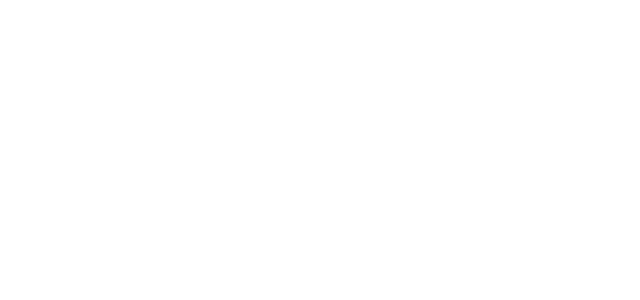
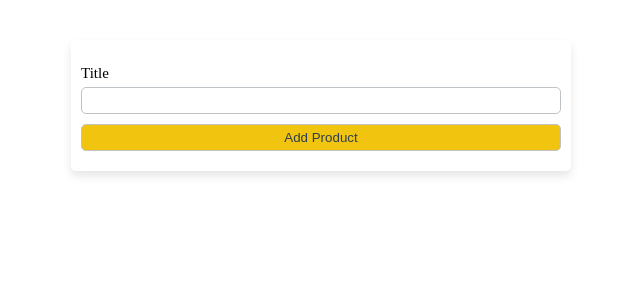
Before and after one commit to allmightdude/OnlineShop-Admin-Frontend, a Nuxt app: page /category in a window 1280 px wide. Before the commit this address had no page. Shown: the top 300 px of the page, without its empty margins (319-959 px from the left). Built offline with nearby package versions, Linux system fonts and the light colour scheme.

Commit message:
Post-API add category

```diff
--- a/components/ProductForm.vue
+++ b/components/ProductForm.vue
@@ -37,7 +37,7 @@
 
     <div class="form__control">
       <label for="description">Description</label>
-      <textarea id="description" rows="5"></textarea>
+      <textarea id="description" rows="5" v-model="description"></textarea>
     </div>
 
     <!-- Photo  -->
--- a/components/ProductItem.vue
+++ b/components/ProductItem.vue
@@ -3,7 +3,7 @@
     <base-card>
       <!-- product image -->
       <a href="#" class="product__image">
-        <img src="../static/img/amazonImg.jpg" alt="" />
+        <img :src="product.photo" alt="" />
       </a>
 
       <div class="pd-1">
--- /dev/null
+++ b/pages/category.vue
@@ -0,0 +1,48 @@
+<template>
+  <main class="main-auto">
+    <form class="form mt-2" @submit.prevent="addCategory">
+      <div class="form__control">
+        <label for="title">Title</label>
+        <input type="text" class="form__input" v-model="title" />
+      </div>
+
+      <div class="form__control">
+        <base-button v-if="!isLoading" class="addProduct" mode="orange">
+          <span>Add Product</span>
+        </base-button>
+
+        <div v-else class="loader">
+          <img src="../static/img/loader.gif" alt="" />
+        </div>
+      </div>
+    </form>
+  </main>
+</template>
+
+<script>
+export default {
+  data() {
+    return {
+      title: "",
+      isLoading: false,
+    };
+  },
+  methods: {
+    async addCategory() {
+      this.isLoading = true;
+      try {
+        let response = await this.$axios.$post(
+          "http://localhost:4000/api/category",
+          { title: this.title }
+        );
+        this.$router.replace('/')
+      } catch (error) {
+        console.log(error);
+      }
+      this.isLoading = false;
+    },
+  },
+};
+</script>
+
+<style lang="scss"></style>
--- a/pages/product.vue
+++ b/pages/product.vue
@@ -1,5 +1,5 @@
 <template>
-  <main>
+  <main class="main-auto">
     <h2>Add a new product</h2>
     <product-form :owners="owners" :categories="categories"></product-form>
   </main>
@@ -29,8 +29,5 @@
 </script>
 
 <style lang="scss">
-main {
-  max-width: 50rem;
-  margin: 0 auto;
-}
+
 </style>
--- a/static/css/default.css
+++ b/static/css/default.css
@@ -59,3 +59,8 @@
 {
   outline: 1px solid #F1C40F;
 }
+
+.main-auto {
+  max-width: 50rem;
+  margin: 0 auto;
+}
```
